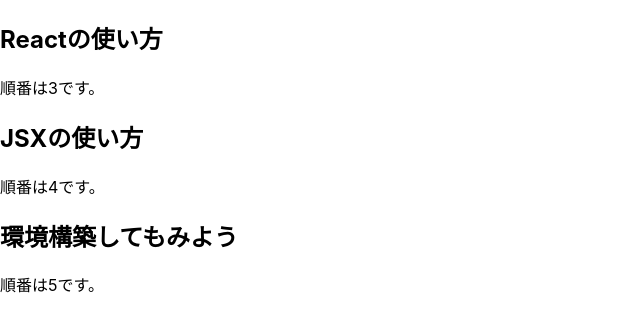
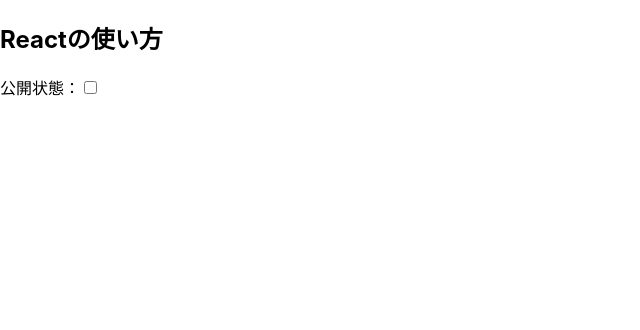
Before and after one commit to takano08/React-training, a React (Create React App) app in the folder my-app/: page / in a window 1280 px wide. Shown: the top 330 px of the page, without its empty margins (0-640 px from the left). Built offline with nearby package versions, Linux system fonts and the light colour scheme.

Commit message:
React入門5-2

```diff
--- a/my-app/src/Article.jsx
+++ b/my-app/src/Article.jsx
@@ -4,7 +4,8 @@
     return (
         <div>
             <h2>{props.title}</h2>
-            <p>順番は{props.order}です。</p>
+            <label htmlFor="check">公開状態：</label>
+            <input type="checkbox" checked={props.isPublished} id="check" onClick={()=> props.toggle()}/>
         </div>
     )
 }
--- a/my-app/src/Blog.jsx
+++ b/my-app/src/Blog.jsx
@@ -4,13 +4,20 @@
 class Blog extends React.Component{
     constructor(props) {
         super(props);
+        this.state={
+            isPublished:false
+        }
     }
+    togglePublished = () => {
+        this.setState({
+            isPublished:!this.togglePublished
+            })
+    };
+
     render() {
         return (
            <>
-               <Article title={"Reactの使い方"} order={3}/>
-               <Article title={"JSXの使い方"} order={4}/>
-               <Article title={"環境構築してもみよう"} order={5}/>
+               <Article title={"Reactの使い方"} isPublished={this.state.isPublished} toggle={()=> this.togglePublished()}/>
            </>
 
         )
```
